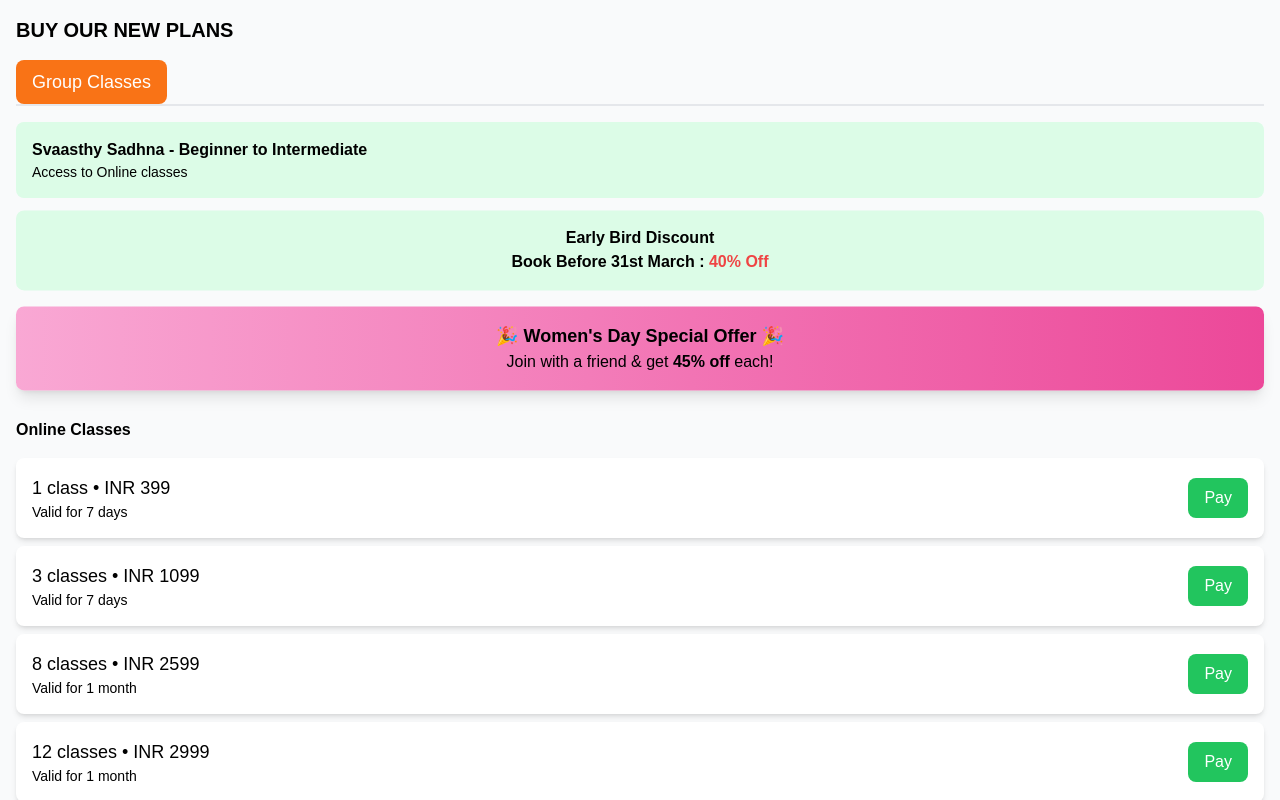
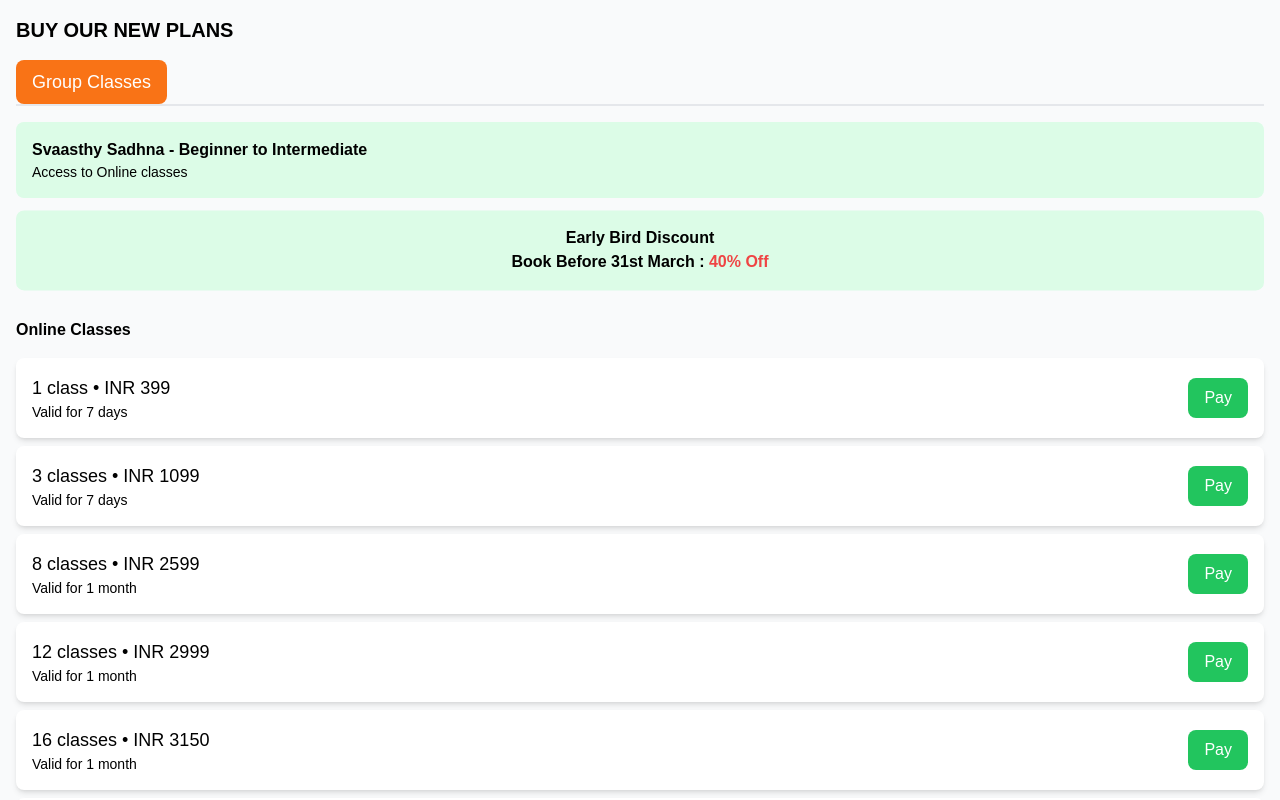
Before and after one commit to KetanVardekar/krup-yoga, a Next.js app: page / in a window 1280 px wide. Shown: the top 800 px of the page. Built offline with nearby package versions, Linux system fonts and the light colour scheme.

Commit message:
removed offer

```diff
--- a/src/app/components/PricingCard.js
+++ b/src/app/components/PricingCard.js
@@ -74,16 +74,6 @@ export default function YogaPlans() {
       </motion.div>
 
 
-      <motion.div
-        className="mt-4 p-4 rounded-lg text-center bg-gradient-to-r from-pink-300 to-pink-500 text-black shadow-lg"
-        animate={{ y: [0, -5, 0] }}
-        transition={{ repeat: Infinity, repeatType: "reverse", duration: 0.6 }}
-      >
-        <h2 className="font-bold text-lg">🎉 Women's Day Special Offer 🎉</h2>
-        <p className="font-medium">Join with a friend & get <span className="font-bold">45% off</span> each!</p>
-      </motion.div>
-
-
       <h3 className="mt-6 font-semibold text-black">
         Online Classes
       </h3>
```
